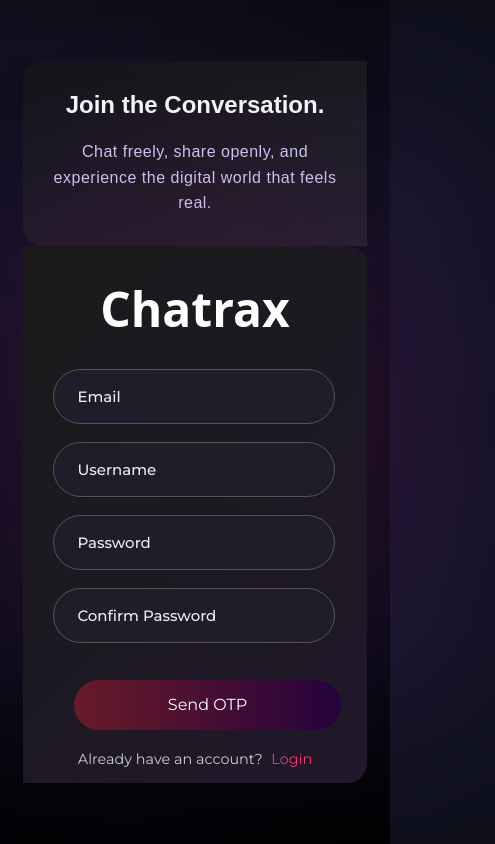
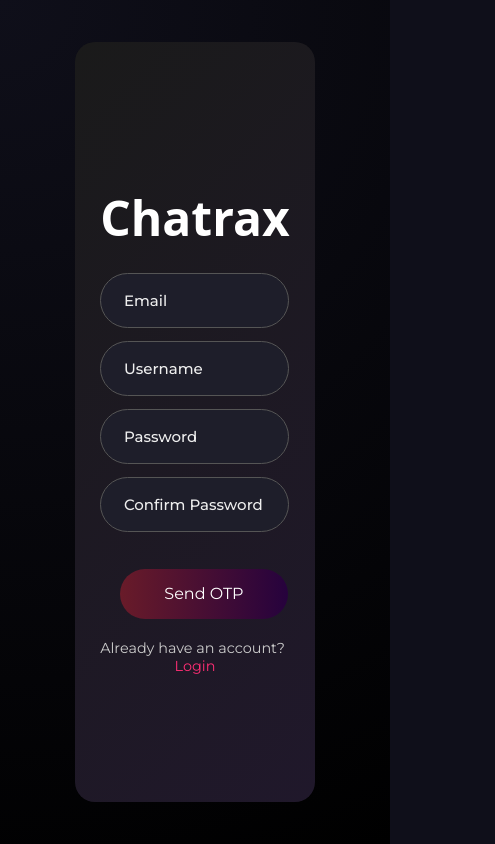
Before and after one commit to saranshshk/Chatrax, a React (Vite) app: page /signup in a window 390 px wide. Shown: the whole page, 495 px wide, since content can reach past the window. Built offline with nearby package versions, Linux system fonts and the light colour scheme; a web font is replaced by a local one.

Commit message:
Signup fix

```diff
--- a/src/components/signup/Signup.jsx
+++ b/src/components/signup/Signup.jsx
@@ -57,6 +57,7 @@ export default function Signup() {
         <div className={styles.right}>
           <h2>Chatrax</h2>
           <form onSubmit={handleSignup}>
+            <div className={styles.inputbox1}>
             <input
               name="email"
               type="email"
@@ -92,7 +93,7 @@ export default function Signup() {
               className={styles.inputbox}
               required
             />
-
+  </div>
             <button type="submit" className={styles.btn} disabled={loading}>
               {" "}
               {loading ? "Sending..." : "Send OTP"}
--- a/src/components/signup/Signup.module.css
+++ b/src/components/signup/Signup.module.css
@@ -86,7 +86,8 @@
   border-radius: 0px 20px 20px 0px;
   display: flex;
   flex-direction: column;
-
+  align-items: center;
+  justify-content: center;
   padding: 15px;
 }
 
@@ -110,12 +111,13 @@
   outline: none;
   padding-left: 23px;
   font-weight: 500;
-  margin-top: 8px;
+  margin-top: 3px;
   font-family: "Montserrat", sans-serif;
   font-size: 15px;
   background-color: #1e1e2a;
   color: #eee;
   border: 1px solid #555;
+  /* align-items: center; */
 }
 
 .inputbox:focus {
@@ -137,12 +139,15 @@
   color: white;
   height: 50px;
   border-radius: 25px;
-  width: 85%;
+  width: 80%;
   cursor: pointer;
   font-size: 1rem;
   transition: 0.3s;
+  max-width: 420px;
+
   margin-left: 36px;
   margin-top: 27px;
+
 }
 
 .btn:hover {
@@ -165,19 +170,43 @@
   font-family: "Montserrat", sans-serif;
 }
 
-@media (max-width: 900px) {
-  .container {
-    flex-direction: column;
-    height: auto;
+@media (min-height:1250px) and (max-width:1200px)  {
+  .container{
+    padding-top: 150px;
+    padding-bottom: 100px;
   }
 
-  .left,
-  .right {
-    width: 100%;
-    height: auto;
-  }
 
-  .left {
-    padding: 30px 20px;
+}
+@media (min-height:1250px) and (min-width:1200px){
+  .container{
+    padding-top:50px ;
+
   }
 }
+
+
+@media (max-width: 1024px) {
+  .right{
+    width: 45%;
+    justify-content: center;
+  }
+  .left{
+    width: 55%;
+  }
+}
+@media (max-width: 800px) {
+  .right{
+    width: 70%;
+    border-radius: 20px;
+  }
+  .inputbox{
+    margin-left: 10px;
+  }
+  .btn{
+    margin-left: 30px;
+  }
+  .left{
+    display: none;
+  }
+}
```
